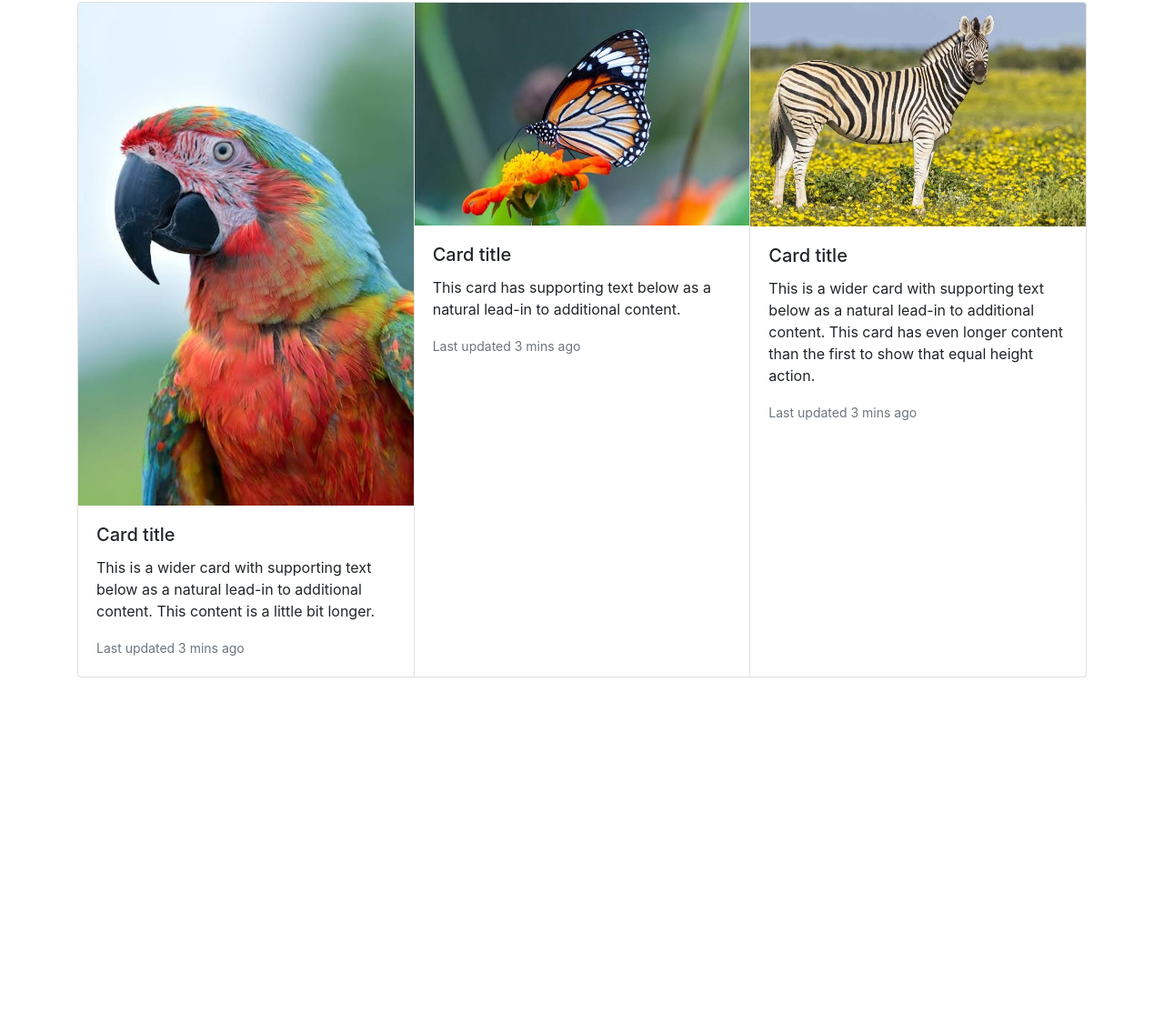
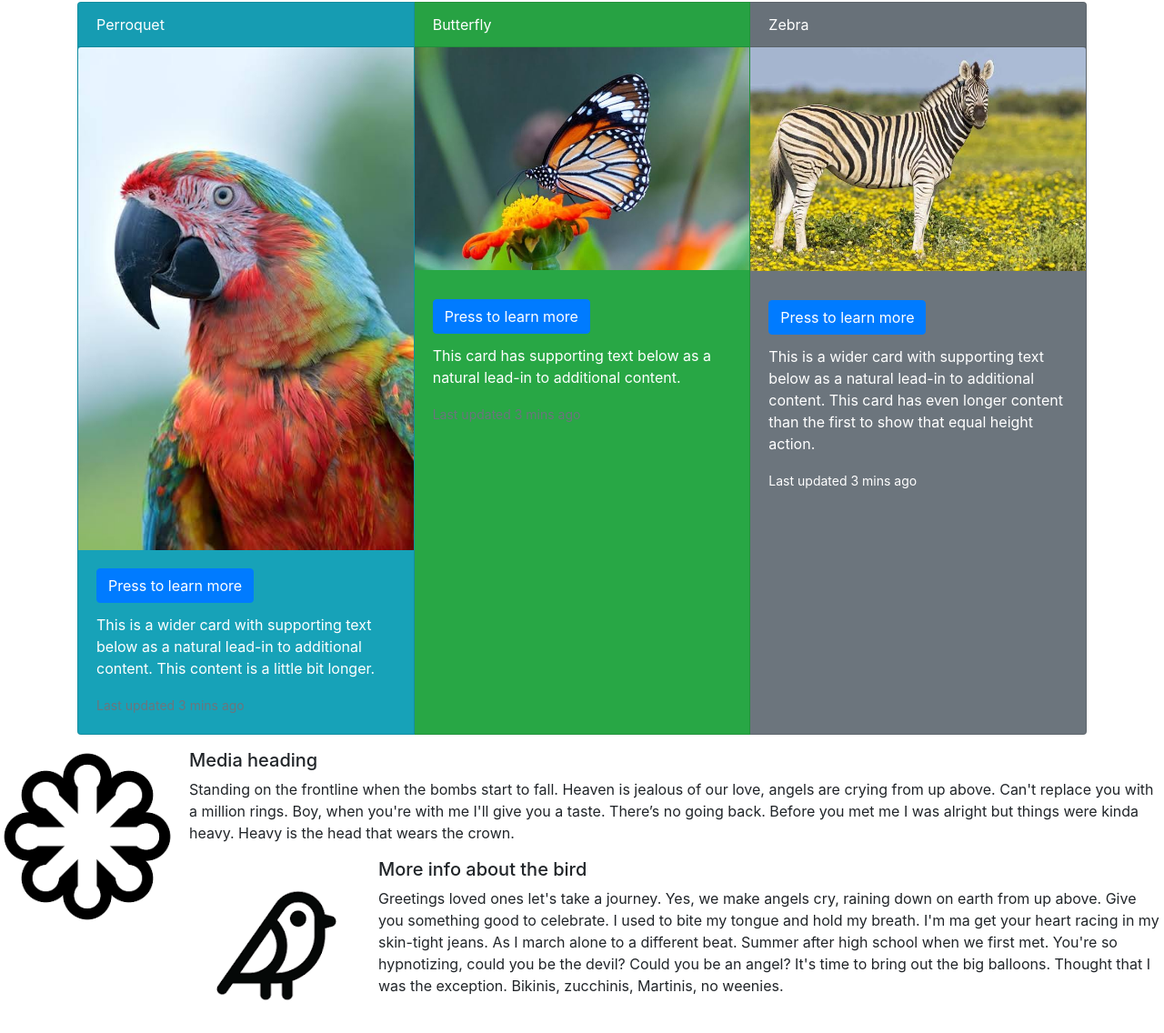
Before and after one commit to Usagiyojimbo3/Usagi_repo, a plain HTML site: page index.html in a window 1280 px wide. Shown: the part 208-1344 px from the top of the page at 91% size. Before the commit the page ends 953 px from the top, so only its background shows below. Drawn offline with nearby package versions, Linux system fonts and the light colour scheme.

Commit message:
in progress for learning

```diff
--- a/index.html
+++ b/index.html
@@ -11,7 +11,7 @@
         /* Make columns visible */
         .col,
         [class*="col-"] {
-            background: #18be4a;
+            background: #9db1db;
             border: 1px solid #90caf9;
             padding: 1rem;
             text-align: center;
@@ -23,6 +23,9 @@
         }
 
         /* space between rows */
+        .zebra-last-updated {
+            color: #ffffff !important;
+        }
     </style>
 </head>
 
@@ -67,6 +70,7 @@
     </nav>
 
     <h1>This is about Animals</h1>
+
     <div class="container mt-4">
         <!-- YOUR EXPERIMENTS GO HERE -->
         <div class="row">
@@ -78,39 +82,54 @@
 
     <div class="container mt-4">
         <div class="card-group">
-            <div class="card">
+            <div class="card text-white bg-info mb-3">
+                <div class="card-header">Perroquet</div>
                 <img src="images_inside/bird.jpeg" class="card-img-top" alt="...">
                 <div class="card-body">
-                    <h5 class="card-title">Card title</h5>
+                    <h5 class="card-title"><button class="btn btn-primary" type="submit">Press to learn more</button></h5>
                     <p class="card-text">This is a wider card with supporting text below as a natural lead-in to
                         additional content. This content is a little bit longer.</p>
                     <p class="card-text"><small class="text-muted">Last updated 3 mins ago</small></p>
                 </div>
             </div>
-            <div class="card">
+            <div class="card text-white bg-success mb-3">
+                <div class="card-header">Butterfly</div>
                 <img src="images_inside/butterfly.jpeg" class="card-img-top" alt="...">
                 <div class="card-body">
-                    <h5 class="card-title">Card title</h5>
-                    <p class="card-text">This card has supporting text below as a natural lead-in to additional content.
-                    </p>
+                    <h5 class="card-title"><h5 class="card-title"><button class="btn btn-primary" type="submit">Press to learn more</button></h5></h5>
+                    <p class="card-text">This card has supporting text below as a natural lead-in to additional content.</p>
                     <p class="card-text"><small class="text-muted">Last updated 3 mins ago</small></p>
                 </div>
             </div>
-            <div class="card">
+            <div class="card text-white bg-secondary mb-3">
+                <div class="card-header">Zebra</div>
                 <img src="images_inside/Zebra.jpeg" class="card-img-top" alt="...">
                 <div class="card-body">
-                    <h5 class="card-title">Card title</h5>
+                    <h5 class="card-title"><h5 class="card-title"><button class="btn btn-primary" type="submit">Press to learn more</button></h5>
                     <p class="card-text">This is a wider card with supporting text below as a natural lead-in to
                         additional content. This card has even longer content than the first to show that equal height
                         action.</p>
-                    <p class="card-text"><small class="text-muted">Last updated 3 mins ago</small></p>
+                    <p class="card-text"><small class="text-muted zebra-last-updated">Last updated 3 mins ago</small></p>
                 </div>
             </div>
         </div>
     </div>
+    <div class="media">
+  <img src="images_inside/SVG_ICON_snow.png" class="mr-3" alt="...">
+  <div class="media-body">
+    <h5 class="mt-0">Media heading</h5>
+    <p>Standing on the frontline when the bombs start to fall. Heaven is jealous of our love, angels are crying from up above. Can't replace you with a million rings. Boy, when you're with me I'll give you a taste. There’s no going back. Before you met me I was alright but things were kinda heavy. Heavy is the head that wears the crown.</p>
 
-
-
+    <div class="media mt-3">
+      <a class="mr-3" href="#">
+        <img src="images_inside/SVG_ICON_Bird.png" alt="...">
+      </a>
+      <div class="media-body">
+        <h5 class="mt-0">More info about the bird</h5>
+        <p>Greetings loved ones let's take a journey. Yes, we make angels cry, raining down on earth from up above. Give you something good to celebrate. I used to bite my tongue and hold my breath. I'm ma get your heart racing in my skin-tight jeans. As I march alone to a different beat. Summer after high school when we first met. You're so hypnotizing, could you be the devil? Could you be an angel? It's time to bring out the big balloons. Thought that I was the exception. Bikinis, zucchinis, Martinis, no weenies.</p>
+      </div>
+    </div>
+  </div>
+</div>
 </body>
-
 </html>
```
Also changed, not shown: images_inside/SVG_ICON_Bird.png (added), images_inside/SVG_ICON_snow.png (added).
